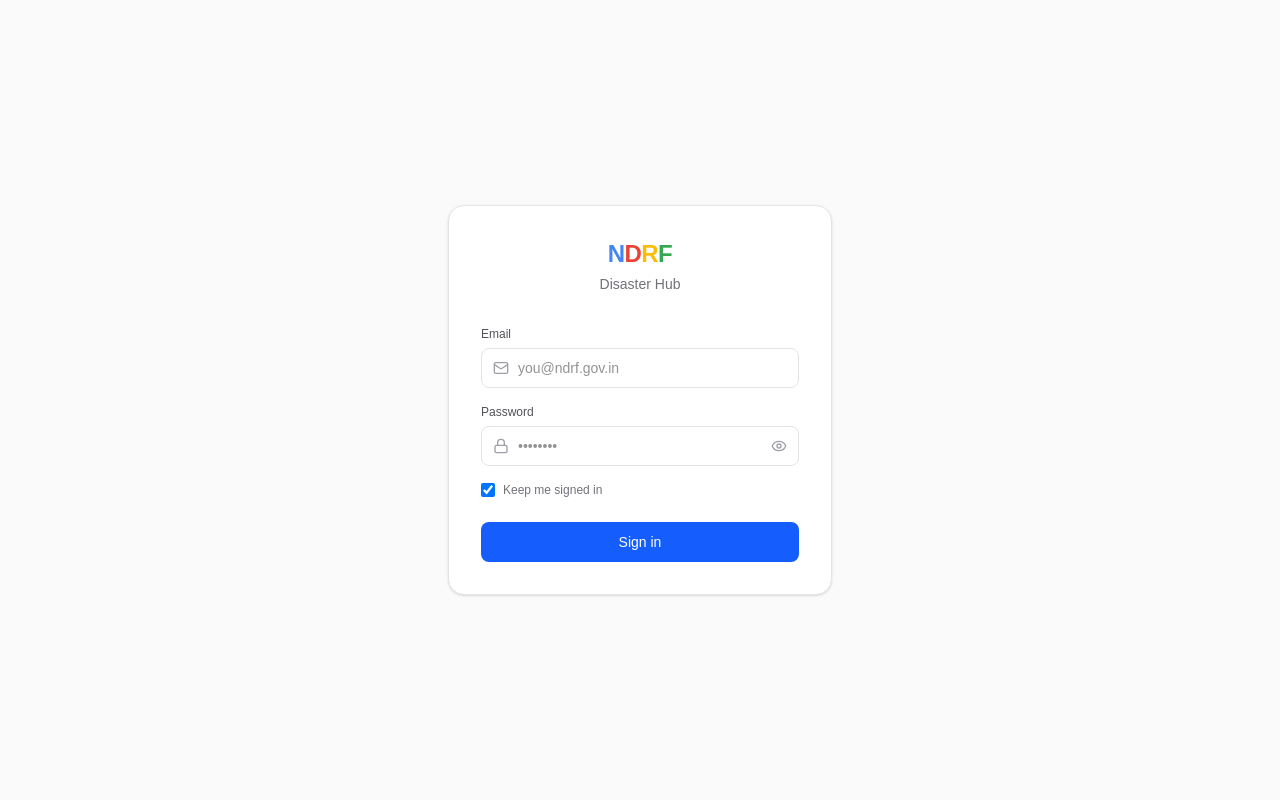
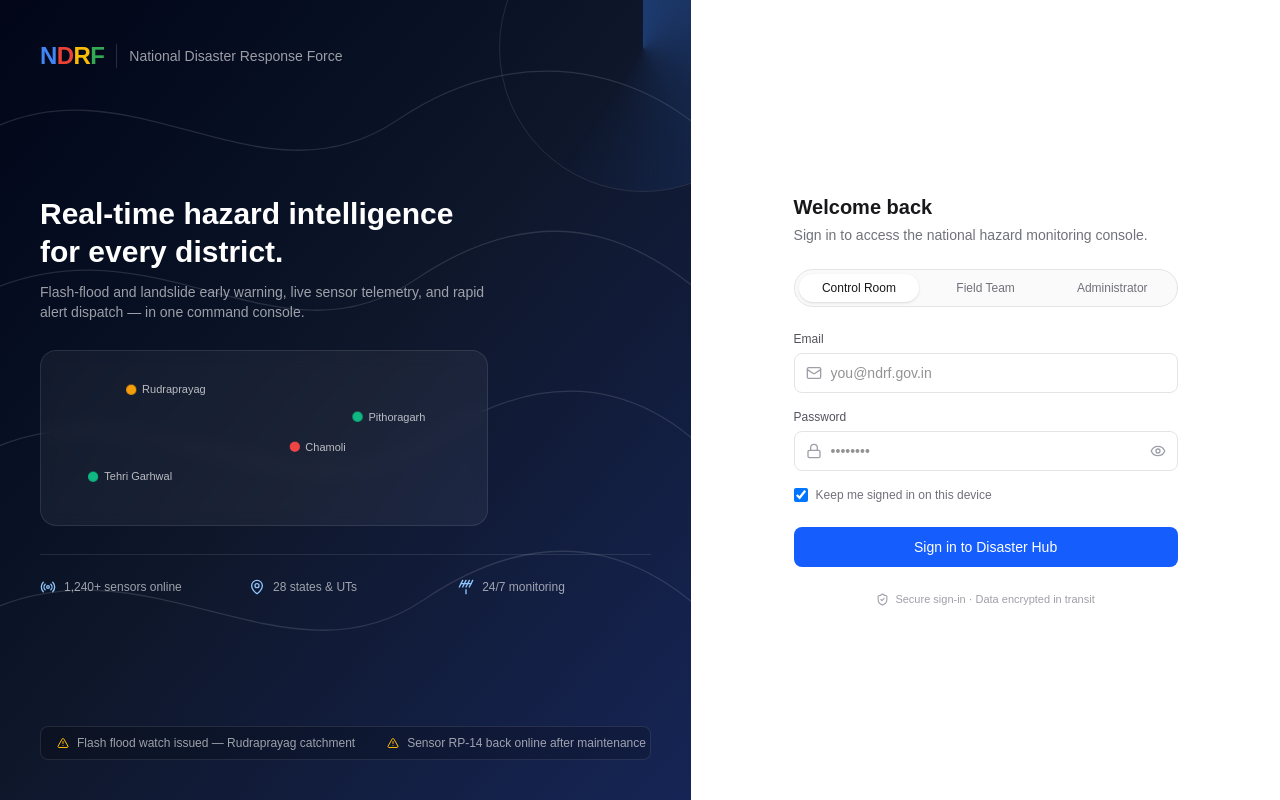
Before and after one commit to Omwaghale45/E2UJNAO-AMIN, a Next.js app: page /login in a window 1280 px wide. Built offline with nearby package versions, Linux system fonts and the light colour scheme.

Commit message:
feat: enhance login page with loading animations and real-time hazard updates

```diff
--- a/src/app/login/page.tsx
+++ b/src/app/login/page.tsx
@@ -2,7 +2,17 @@
 
 import { useEffect, useState, type FormEvent } from "react";
 import { useRouter } from "next/navigation";
-import { Eye, EyeOff, Lock, Mail } from "lucide-react";
+import {
+  Antenna,
+  Eye,
+  EyeOff,
+  Lock,
+  Mail,
+  MapPin,
+  Radio,
+  ShieldCheck,
+  TriangleAlert,
+} from "lucide-react";
 
 const LOGO_LETTERS: { char: string; color: string }[] = [
   { char: "N", color: "#4285F4" },
@@ -11,8 +21,36 @@
   { char: "F", color: "#34A853" },
 ];
 
+const ROLES = [
+  { id: "control-room", label: "Control Room", domain: "you@ndrf.gov.in" },
+  { id: "field-team", label: "Field Team", domain: "callsign@fieldops.ndrf.gov.in" },
+  { id: "admin", label: "Administrator", domain: "admin@ndrf.gov.in" },
+] as const;
+
+const RISK_POINTS: { name: string; top: string; left: string; color: string }[] = [
+  { name: "Rudraprayag", top: "22%", left: "28%", color: "#F59E0B" },
+  { name: "Chamoli", top: "55%", left: "62%", color: "#EF4444" },
+  { name: "Tehri Garhwal", top: "72%", left: "20%", color: "#10B981" },
+  { name: "Pithoragarh", top: "38%", left: "78%", color: "#10B981" },
+];
+
+const TICKER_ITEMS = [
+  "Flash flood watch issued — Rudraprayag catchment",
+  "Sensor RP-14 back online after maintenance",
+  "Landslide risk downgraded — Tehri Garhwal",
+  "New monitoring station commissioned — Pithoragarh",
+];
+
+const LOADING_STAGES = [
+  "Verifying credentials…",
+  "Connecting to monitoring network…",
+  "Syncing live sensor feed…",
+  "Loading Disaster Hub…",
+];
+
 export default function LoginPage() {
   const router = useRouter();
+  const [role, setRole] = useState<(typeof ROLES)[number]["id"]>("control-room");
   const [email, setEmail] = useState("");
   const [password, setPassword] = useState("");
   const [showPassword, setShowPassword] = useState(false);
@@ -20,10 +58,16 @@
   const [error, setError] = useState("");
   const [isSubmitting, setIsSubmitting] = useState(false);
   const [progress, setProgress] = useState(0);
+  const [stageIndex, setStageIndex] = useState(0);
+
+  const activeRole = ROLES.find((r) => r.id === role) ?? ROLES[0];
 
   useEffect(() => {
     if (!isSubmitting) return;
     const start = setTimeout(() => setProgress(100), 20);
+    const stageTimer = setInterval(() => {
+      setStageIndex((i) => Math.min(i + 1, LOADING_STAGES.length - 1));
+    }, 500);
     const finish = setTimeout(() => {
       try {
         sessionStorage.setItem("ndrf_session", "1");
@@ -32,6 +76,7 @@
     }, 2000);
     return () => {
       clearTimeout(start);
+      clearInterval(stageTimer);
       clearTimeout(finish);
     };
   }, [isSubmitting, router]);
@@ -48,7 +93,96 @@
 
   if (isSubmitting) {
     return (
-      <div className="flex h-screen w-screen flex-col items-center justify-center gap-6 bg-white">
+      <div className="relative flex h-screen w-screen flex-col items-center justify-center overflow-hidden bg-linear-to-br from-slate-950 via-slate-900 to-blue-950 text-white">
+        <div className="pointer-events-none absolute -left-32 -top-32 h-96 w-96 rounded-full border border-white/10" />
+        <div className="pointer-events-none absolute -bottom-40 -right-24 h-96 w-96 rounded-full border border-white/10" />
+
+        <div className="relative z-10 flex flex-col items-center gap-8">
+          <span className="text-3xl font-semibold tracking-tight">
+            {LOGO_LETTERS.map(({ char, color }, i) => (
+              <span key={i} style={{ color }}>
+                {char}
+              </span>
+            ))}
+          </span>
+
+          <div className="relative flex h-28 w-28 items-center justify-center">
+            <div className="absolute inset-0 rounded-full border border-blue-400/20" />
+            <div
+              className="absolute inset-0 rounded-full"
+              style={{
+                background:
+                  "conic-gradient(from 0deg, rgba(96,165,250,0.55), transparent 65%)",
+                animation: "ndrf-radar-sweep 2.4s linear infinite",
+                maskImage: "radial-gradient(circle, transparent 55%, black 56%)",
+                WebkitMaskImage:
+                  "radial-gradient(circle, transparent 55%, black 56%)",
+              }}
+            />
+            <div className="absolute inset-3 rounded-full border border-white/10 bg-white/5 backdrop-blur-sm" />
+            <TriangleAlert size={28} className="relative z-10 text-blue-300" />
+          </div>
+
+          <p className="text-sm text-white/70">{LOADING_STAGES[stageIndex]}</p>
+
+          <div className="h-1 w-64 overflow-hidden rounded-full bg-white/10">
+            <div
+              className="h-full rounded-full bg-linear-to-r from-blue-400 to-emerald-400 transition-[width] duration-2000 ease-linear"
+              style={{ width: `${progress}%` }}
+            />
+          </div>
+        </div>
+      </div>
+    );
+  }
+
+  return (
+    <div className="flex h-screen w-screen bg-white">
+      {/* Hero / live-network panel */}
+      <div className="relative hidden w-[54%] flex-col justify-between overflow-hidden bg-linear-to-br from-slate-950 via-slate-900 to-blue-950 p-10 text-white lg:flex">
+        <svg
+          className="pointer-events-none absolute inset-0 h-full w-full opacity-[0.12]"
+          viewBox="0 0 800 600"
+          preserveAspectRatio="none"
+        >
+          <path
+            d="M-20 100 C 150 40, 300 160, 460 90 S 780 60, 860 130"
+            fill="none"
+            stroke="white"
+            strokeWidth="1"
+          />
+          <path
+            d="M-20 220 C 180 160, 320 280, 480 210 S 760 180, 860 250"
+            fill="none"
+            stroke="white"
+            strokeWidth="1"
+          />
+          <path
+            d="M-20 340 C 160 280, 340 400, 500 330 S 780 300, 860 370"
+            fill="none"
+            stroke="white"
+            strokeWidth="1"
+          />
+          <path
+            d="M-20 460 C 170 400, 330 520, 490 450 S 770 420, 860 490"
+            fill="none"
+            stroke="white"
+            strokeWidth="1"
+          />
+        </svg>
+
+        <div className="pointer-events-none absolute -right-24 -top-24 h-72 w-72 rounded-full border border-white/10">
+          <div
+            className="absolute inset-0 rounded-full"
+            style={{
+              background:
+                "conic-gradient(from 0deg, rgba(59,130,246,0.35), transparent 60%)",
+              animation: "ndrf-radar-sweep 6s linear infinite",
+            }}
+          />
+        </div>
+
+        <div className="relative z-10 flex items-center gap-3">
           <span className="text-2xl font-semibold tracking-tight">
             {LOGO_LETTERS.map(({ char, color }, i) => (
               <span key={i} style={{ color }}>
@@ -56,27 +190,82 @@
               </span>
             ))}
           </span>
-        <div className="flex flex-col items-center gap-3">
-          <div className="relative h-10 w-10">
-            <div className="absolute inset-0 rounded-full border-4 border-zinc-100" />
-            <div className="absolute inset-0 animate-spin rounded-full border-4 border-blue-500 border-t-transparent" />
+          <div className="h-6 w-px bg-white/15" />
+          <span className="text-sm font-medium text-white/60">
+            National Disaster Response Force
+          </span>
         </div>
-          <p className="text-sm text-zinc-500">Signing you in…</p>
+
+        <div className="relative z-10 flex flex-1 flex-col justify-center gap-7 py-10">
+          <div>
+            <h1 className="max-w-md text-3xl font-semibold leading-tight">
+              Real-time hazard intelligence for every district.
+            </h1>
+            <p className="mt-3 max-w-md text-sm text-white/60">
+              Flash-flood and landslide early warning, live sensor telemetry, and
+              rapid alert dispatch — in one command console.
+            </p>
           </div>
-        <div className="h-1 w-56 overflow-hidden rounded-full bg-zinc-100">
+
+          <div className="relative h-44 w-full max-w-md overflow-hidden rounded-2xl border border-white/10 bg-white/5 backdrop-blur-sm">
+            {RISK_POINTS.map((point) => (
               <div
-            className="h-full rounded-full bg-blue-500 transition-[width] duration-[2000ms] ease-linear"
-            style={{ width: `${progress}%` }}
+                key={point.name}
+                className="absolute flex -translate-x-1/2 -translate-y-1/2 items-center gap-1.5"
+                style={{ top: point.top, left: point.left }}
+              >
+                <span className="relative flex h-2.5 w-2.5">
+                  <span
+                    className="absolute inline-flex h-full w-full animate-ping rounded-full opacity-60"
+                    style={{ backgroundColor: point.color }}
                   />
+                  <span
+                    className="relative inline-flex h-2.5 w-2.5 rounded-full"
+                    style={{ backgroundColor: point.color }}
+                  />
+                </span>
+                <span className="whitespace-nowrap text-[11px] text-white/70">
+                  {point.name}
+                </span>
+              </div>
+            ))}
+          </div>
+
+          <div className="grid grid-cols-3 gap-4 border-t border-white/10 pt-6">
+            <div className="flex items-center gap-2">
+              <Radio size={16} className="shrink-0 text-blue-300" />
+              <span className="text-xs text-white/60">1,240+ sensors online</span>
+            </div>
+            <div className="flex items-center gap-2">
+              <MapPin size={16} className="shrink-0 text-blue-300" />
+              <span className="text-xs text-white/60">28 states &amp; UTs</span>
+            </div>
+            <div className="flex items-center gap-2">
+              <Antenna size={16} className="shrink-0 text-blue-300" />
+              <span className="text-xs text-white/60">24/7 monitoring</span>
             </div>
           </div>
-    );
-  }
+        </div>
 
-  return (
-    <div className="flex h-screen w-screen items-center justify-center bg-zinc-50 px-4">
-      <div className="w-full max-w-sm rounded-2xl border border-zinc-200 bg-white p-8 shadow-sm">
-        <div className="mb-8 flex flex-col items-center gap-1 text-center">
+        <div className="relative z-10 mt-2 overflow-hidden rounded-lg border border-white/10 bg-black/20 py-2">
+          <div
+            className="flex w-max whitespace-nowrap text-xs text-white/60"
+            style={{ animation: "ndrf-ticker 22s linear infinite" }}
+          >
+            {[...TICKER_ITEMS, ...TICKER_ITEMS].map((item, i) => (
+              <span key={i} className="flex items-center gap-2 px-4">
+                <TriangleAlert size={12} className="text-amber-400" />
+                {item}
+              </span>
+            ))}
+          </div>
+        </div>
+      </div>
+
+      {/* Sign-in panel */}
+      <div className="flex w-full flex-col items-center justify-center px-6 lg:w-[46%]">
+        <div className="w-full max-w-sm">
+          <div className="mb-8 flex flex-col items-center gap-1 text-center lg:hidden">
             <span className="text-2xl font-semibold tracking-tight">
               {LOGO_LETTERS.map(({ char, color }, i) => (
                 <span key={i} style={{ color }}>
@@ -85,6 +274,30 @@
               ))}
             </span>
             <span className="text-sm text-zinc-500">Disaster Hub</span>
+          </div>
+
+          <div className="mb-6">
+            <h2 className="text-xl font-semibold text-zinc-900">Welcome back</h2>
+            <p className="mt-1 text-sm text-zinc-500">
+              Sign in to access the national hazard monitoring console.
+            </p>
+          </div>
+
+          <div className="mb-6 flex gap-1.5 rounded-full border border-zinc-200 bg-zinc-50 p-1">
+            {ROLES.map((r) => (
+              <button
+                key={r.id}
+                type="button"
+                onClick={() => setRole(r.id)}
+                className={`flex-1 rounded-full px-2 py-1.5 text-xs font-medium transition-colors ${
+                  role === r.id
+                    ? "bg-white text-zinc-900 shadow-sm"
+                    : "text-zinc-500 hover:text-zinc-700"
+                }`}
+              >
+                {r.label}
+              </button>
+            ))}
           </div>
 
           <form onSubmit={handleSubmit} className="flex flex-col gap-4">
@@ -102,7 +315,7 @@
                   autoComplete="email"
                   value={email}
                   onChange={(e) => setEmail(e.target.value)}
-                placeholder="you@ndrf.gov.in"
+                  placeholder={activeRole.domain}
                   className="h-10 w-full rounded-lg border border-zinc-200 bg-white pl-9 pr-3 text-sm text-zinc-800 outline-none focus:border-blue-400 focus:ring-2 focus:ring-blue-100"
                 />
               </div>
@@ -143,7 +356,7 @@
                 onChange={(e) => setRemember(e.target.checked)}
                 className="h-3.5 w-3.5 rounded border-zinc-300"
               />
-            Keep me signed in
+              Keep me signed in on this device
             </label>
 
             {error && <p className="text-xs text-red-500">{error}</p>}
@@ -152,9 +365,15 @@
               type="submit"
               className="mt-2 h-10 w-full rounded-lg bg-blue-600 text-sm font-medium text-white transition-colors hover:bg-blue-700"
             >
-            Sign in
+              Sign in to Disaster Hub
             </button>
           </form>
+
+          <div className="mt-6 flex items-center justify-center gap-1.5 text-[11px] text-zinc-400">
+            <ShieldCheck size={13} />
+            Secure sign-in · Data encrypted in transit
+          </div>
+        </div>
       </div>
     </div>
   );
```
Also changed, not shown: src/app/globals.css (+15 -0 lines). Lines whose indentation alone changed are shown as unchanged.
